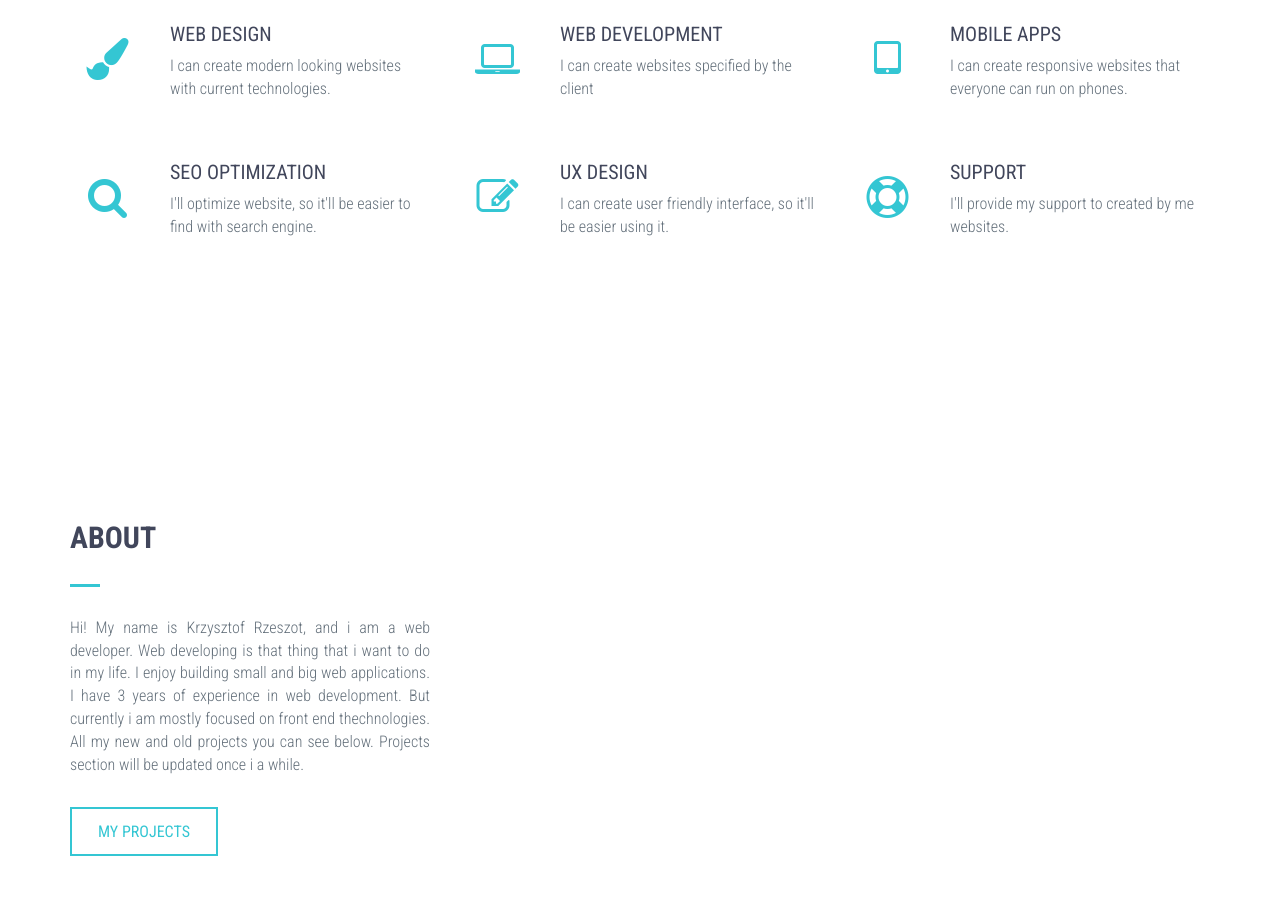
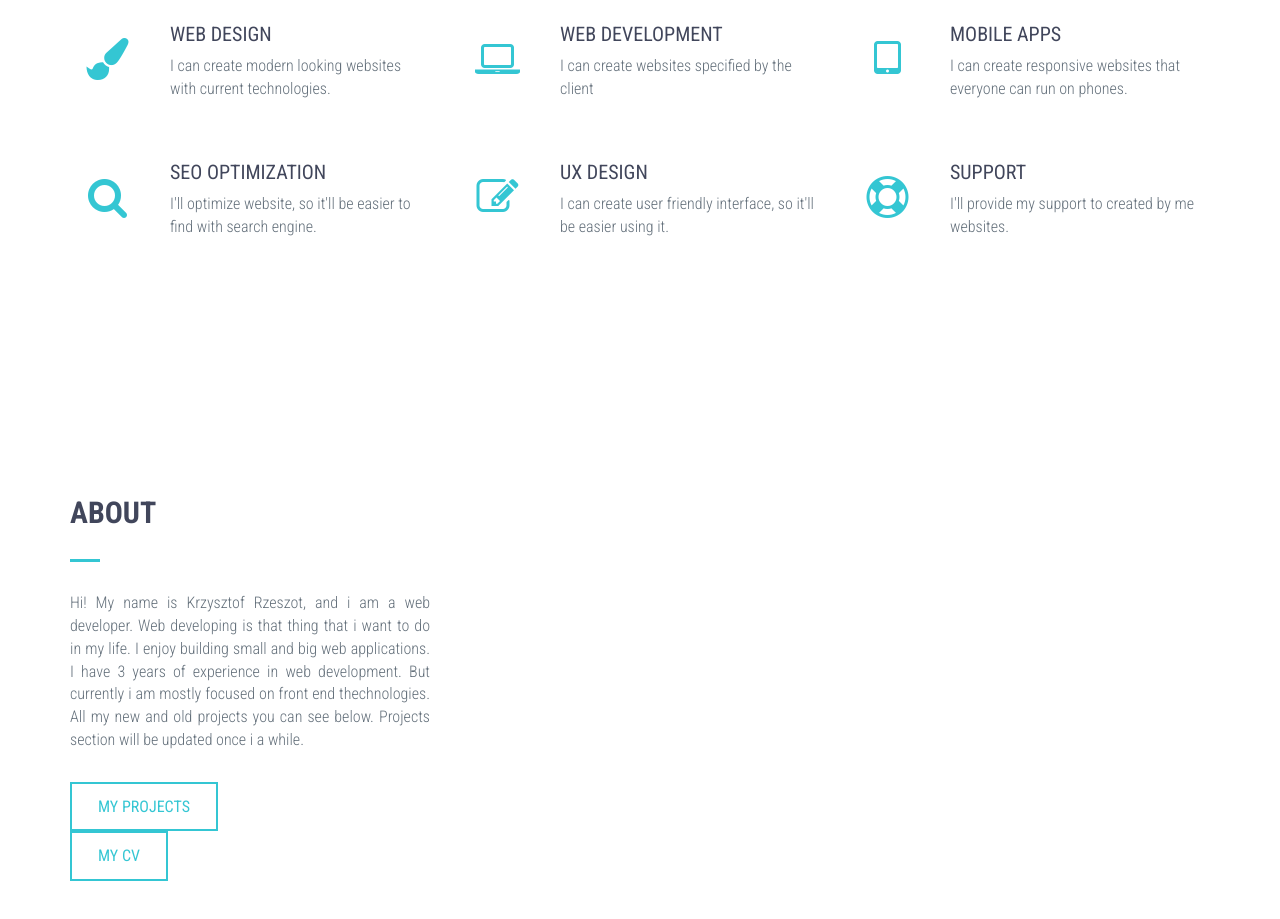
Before and after one commit to krisstoof/krisstoof.github.io, a plain HTML site: page index.html in a window 1280 px wide. Shown: the part 953-1872 px from the top of the page. Drawn offline with Linux system fonts and the light colour scheme.

Commit message:
Add files via upload

```diff
--- a/index.html
+++ b/index.html
@@ -206,6 +206,9 @@
                                 <div id="about-btn" class="content-title animated wow fadeInUp" data-wow-duration="1s" data-wow-delay=".5s">
                                     <a class="smooth-scroll btn btn-lg btn-general btn-blue" href="#work" role="button" title="View Projects">MY PROJECTS</a>
                                 </div>
+                                <div id="cv-btn" class="content-title animated wow fadeInUp" data-wow-duration="1s" data-wow-delay=".5s">
+                                    <a target="_blank"  target="_blank"class="btn btn-lg btn-general btn-blue" href="http://krzysztof-rzeszot.c0.pl/" title="CV">MY CV</a>
+                                </div>
                             </div>
 
                         </div>
```
